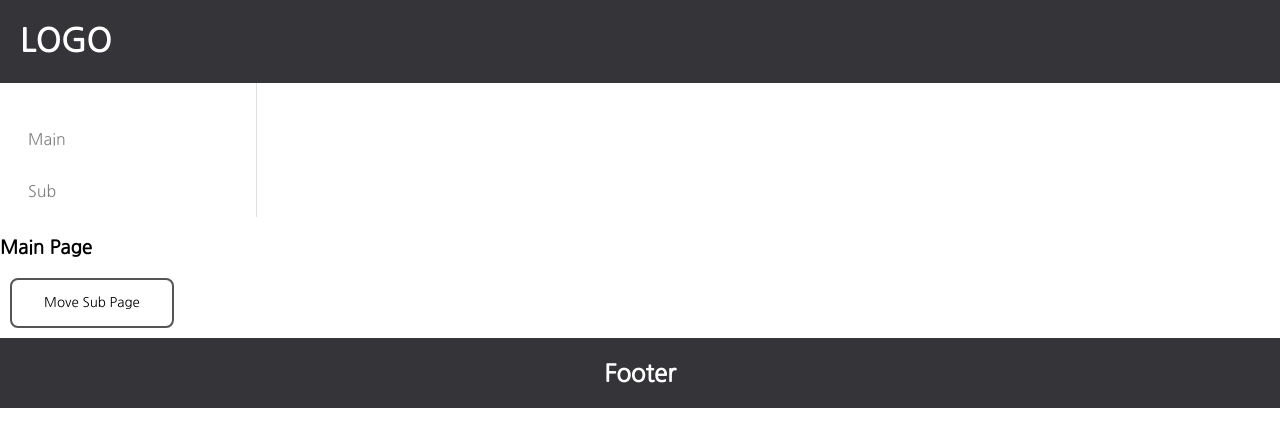
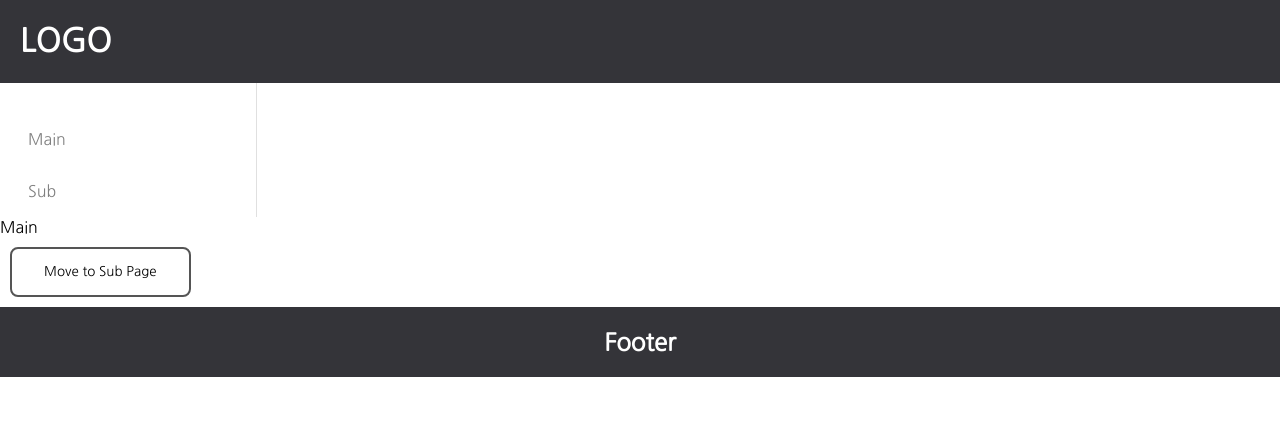
Before and after one commit to sanjeonsujeon/frontEnd, a React (Create React App) app in the folder Dufs-FrontEnd/: page / in a window 1280 px wide. Shown: the top 446 px of the page. Built offline with nearby package versions, Linux system fonts and the light colour scheme.

Commit message:
Styled Button 적용

```diff
--- a/Dufs-FrontEnd/src/App.js
+++ b/Dufs-FrontEnd/src/App.js
@@ -1,37 +1,21 @@
 import Routers from './router/Routers'
-import './App.css';
 import styled from "styled-components"
+
 import Header from "./Pages/Header"
 import Footer from "./Pages/Footer"
 
-const Center = styled.div`
-  height: 92vh
-  display: flex;
-	flex-direction: row;
-`
 const Body = styled.div`
   display: flex;
   flex-direction: column;
 	justify-content: space-between;
 `
-/**
-.wrapper {
-  text-align: center;
-	display: flex;
-	flex-direction: column;
-	justify-content: space-between;
-	height: 100vh;
-}
- */
 
 function App() {
   return (
     <>
     <Body>
       <Header />
-      <Center>
         <Routers />
-      </Center>
       <Footer />
     </Body>
     </>
--- a/Dufs-FrontEnd/src/Component/Button.jsx
+++ b/Dufs-FrontEnd/src/Component/Button.jsx
@@ -1,14 +1,46 @@
 import React from "react";
-import "./css/Button.css"
+import styled from "styled-components";
 
-function Button ({name,onClick,inputLen}) {
+const StyledButton = styled.button`
+    display: flex;
+    background-color: white;
+    color: black;
+    padding: 15px 32px;
+    border: 2px solid #555555;
+    border-radius: 8px;
+    margin: 10px;
 
-    return(
-        <>
-        <button className="btn" onClick={onClick} disabled={inputLen === 0}>{name}</button>
-        </>
+    &:hover{
+        background-color: #555555;
+        color: white;
+    }
+`
 
+function Button({ onClick, children }) {
+    return (
+        <StyledButton onClick={onClick}>
+            {children}
+        </StyledButton>
     )
-}
+  }
 
-export default Button;
+  export default Button;
+
+  //<button onClick={onClick}>{children}</button>;
+  /**
+   *
+   *
+   * .btn{
+    display: flex;
+    background-color: white;
+    color: black;
+    padding: 15px 32px;
+    border: 2px solid #555555;
+    border-radius: 8px;
+    margin: 10px;
+    }
+    .btn:hover {
+    background-color: #555555;
+    color: white;
+    }
+   */
--- a/Dufs-FrontEnd/src/pages/Main.jsx
+++ b/Dufs-FrontEnd/src/pages/Main.jsx
@@ -1,6 +1,14 @@
 import React from 'react';
+import styled from "styled-components";
 import { useNavigate } from "react-router-dom";
 import Button from "../Component/Button";
+
+const MainContent = styled.div`
+
+
+`
+
+
 
 const Main = (props) => {
 
@@ -12,8 +20,10 @@ const Main = (props) => {
 
 	return (
 		<>
-			<h3>Main Page</h3>
-			<Button name="Move Sub Page" onClick={play} />
+			<MainContent>
+				<div>Main</div>
+				<Button onClick={play}>Move to Sub Page</Button>
+			</MainContent>
 		</>
 	);
 };
--- a/Dufs-FrontEnd/src/pages/Sub.jsx
+++ b/Dufs-FrontEnd/src/pages/Sub.jsx
@@ -15,7 +15,7 @@ const Sub = (props) => {
 		<>
 			<h3>Sub Page</h3>
 
-			<Button name="Move Main Page" onClick={play} />
+			<Button onClick={play}>Move to Main Page</Button>
 		</>
 	);
 };
--- a/Dufs-FrontEnd/src/router/Routers.jsx
+++ b/Dufs-FrontEnd/src/router/Routers.jsx
@@ -1,17 +1,25 @@
 import { BrowserRouter, Routes, Route } from "react-router-dom";
-import MainContent from '../Pages/Main';
-import SubContent from '../Pages/Sub';
+import styled from "styled-components";
+
+import Main from '../Pages/Main';
+import Sub from '../Pages/Sub';
 import Sidebar from "../Component/Sidebar";
 
-
+const Center = styled.div`
+  height: 92vh
+  display: flex;
+flex-direction: row;
+`
 function Routers () {
     return(
         <BrowserRouter>
-            <Sidebar />
-            <Routes>
-                <Route path="/*" element = {<MainContent/>} />
-                <Route path="/sub" element = {<SubContent/>} />
-            </Routes>
+            <Center>
+                <Sidebar />
+                <Routes>
+                    <Route path="/*" element = {<Main/>} />
+                    <Route path="/sub" element = {<Sub/>} />
+                </Routes>
+            </Center>
         </BrowserRouter>
     );
 }
```
Also changed, not shown: Dufs-FrontEnd/src/Component/Styled-btn.jsx (added, +7 -0 lines).
